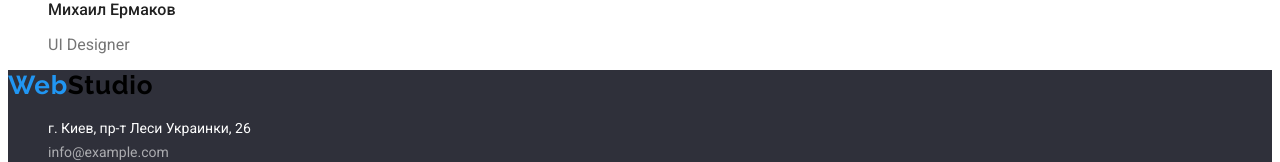
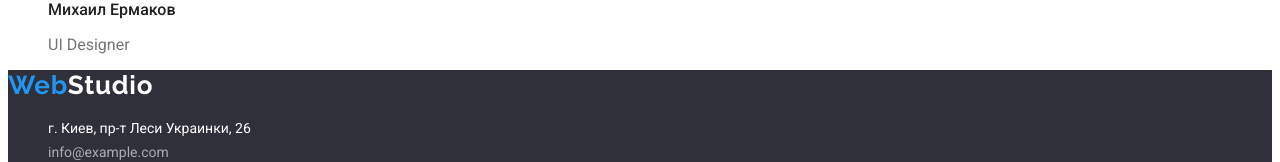
Before and after one commit to SergioOdessa11/goit-markup-hw-02, a plain HTML site: page index.html in a window 1280 px wide. Shown: the part 3039-3201 px from the top of the page. Drawn offline with Linux system fonts and the light colour scheme.

Commit message:
Add files via upload

```diff
--- a/css/styles.css
+++ b/css/styles.css
@@ -178,6 +178,16 @@ body {
   background-color: #2f303a;
 }
 
+.logo-footer {
+  font-family: "Raleway";
+  font-style: normal;
+  font-weight: 700;
+  font-size: 26px;
+  line-height: 1.19;
+  letter-spacing: 0.03em;
+  color: #ffffff;
+}
+
 .contact-address-link {
   font-family: "Roboto", sans-serif;
   font-style: normal;
--- a/index.html
+++ b/index.html
@@ -118,7 +118,7 @@
     </main>
     <!--Footer-->
     <footer class="page-footer">
-        <a class="logo link" href="#" lang="en"><span class="logo-accent">Web</span>Studio</a>
+        <a class="logo-footer link" href="#" lang="en"><span class="logo-accent">Web</span>Studio</a>
         <address>
             <ul class="contact-address list">
                 <li class="contact-address-item">
```
Also changed, not shown: portfolio.html (+1 -1 lines).
